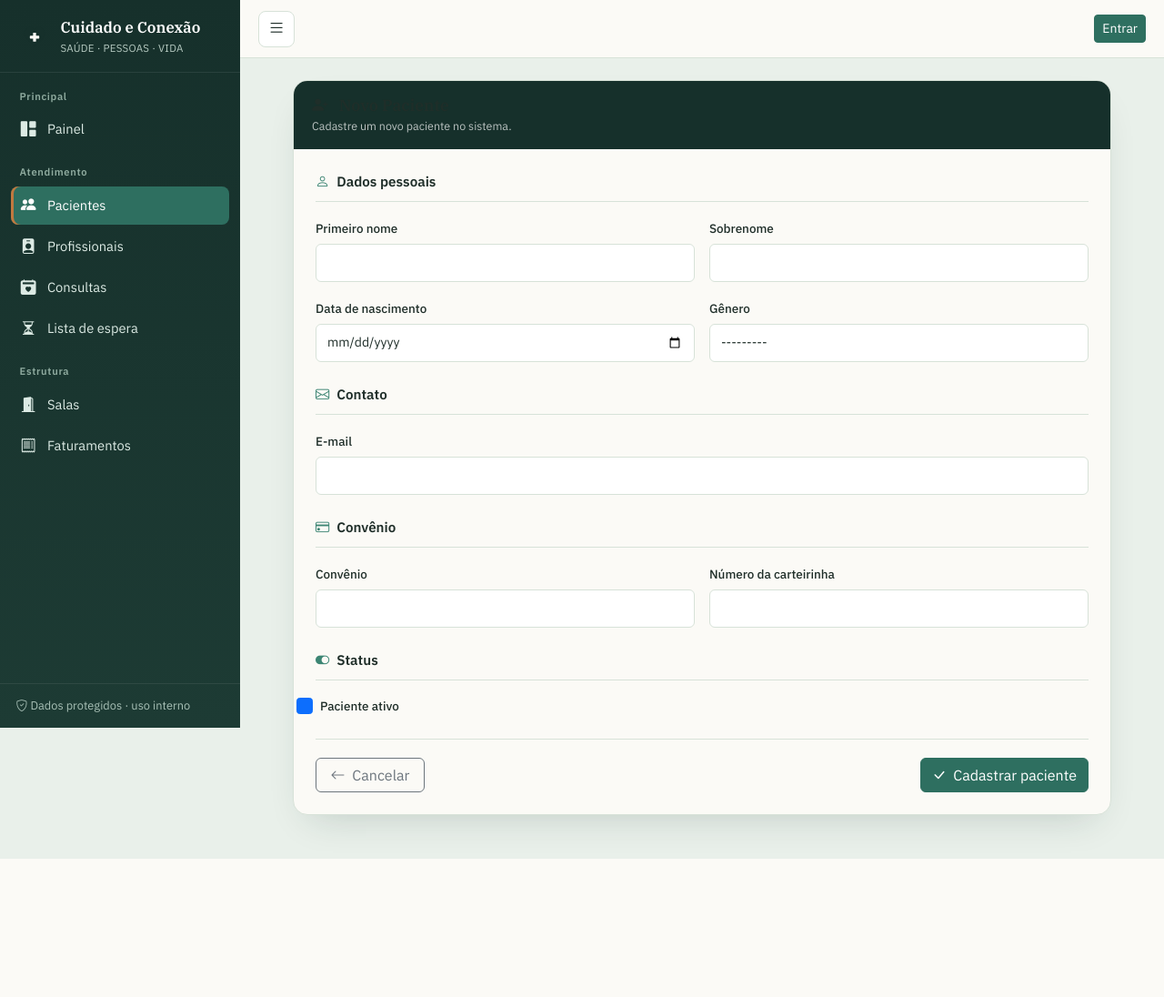
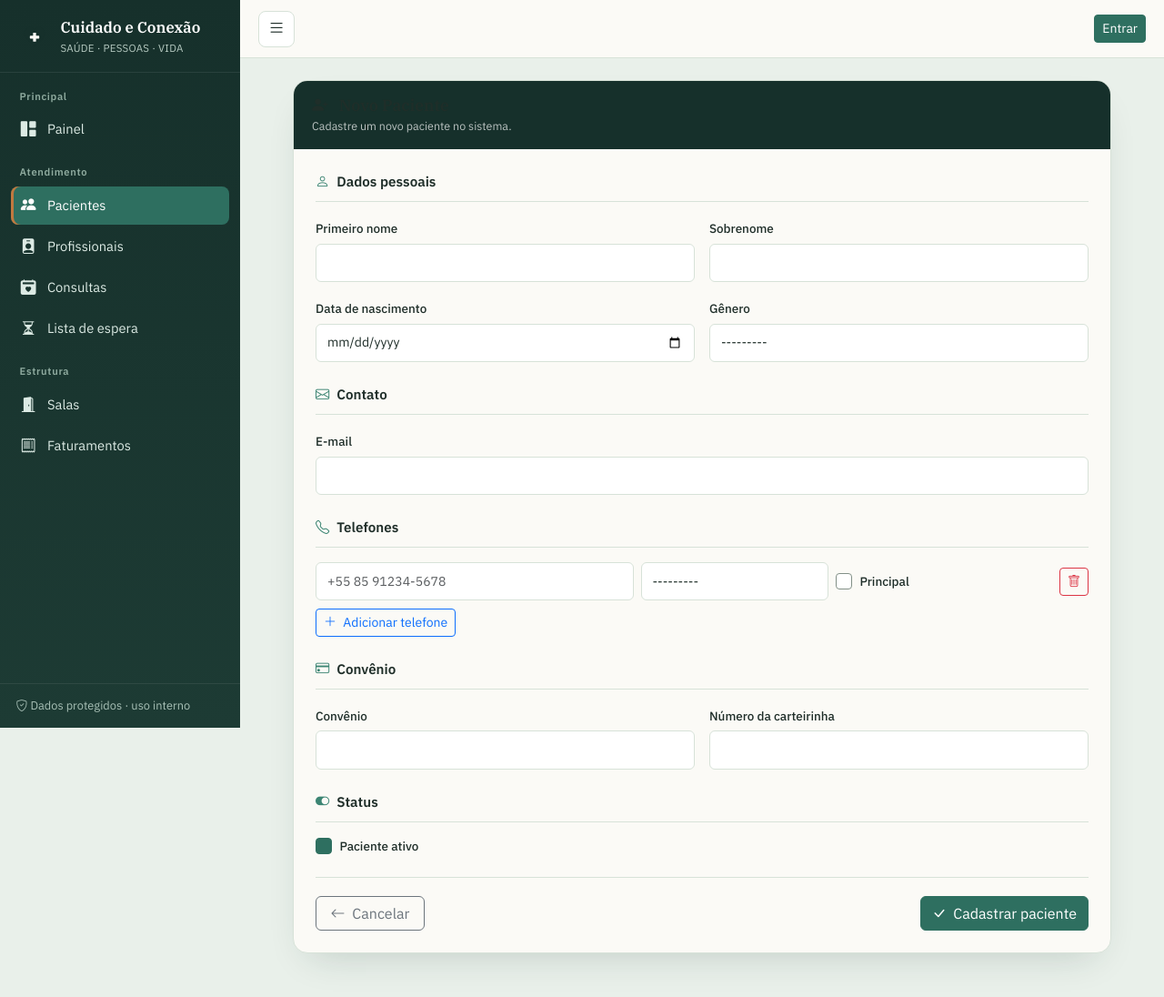
Before and after one commit to rubensrbr/cuidado_e_conexao, a Django app: page /pacientes/novo/ in a window 1280 px wide. Shown: the whole page at 91% size. Before the commit the page ends 944 px from the top, so only its background shows below. Run offline with Django 5.2, Linux system fonts and the light colour scheme.

Commit message:
paciente praticamente pronto

```diff
--- a/backend/src/apps/pacientes/forms.py
+++ b/backend/src/apps/pacientes/forms.py
@@ -2,6 +2,7 @@ from django import forms
 from django.utils import timezone
 
 from .models import Paciente, Prontuario
+from telefones.forms import TelefoneForm
 from telefones.models import Telefone
 
 
@@ -105,7 +106,8 @@ class ProntuarioForm(forms.ModelForm):
 TelefoneFormSet = forms.inlineformset_factory(
     Paciente,
     Telefone,
-    fields=["numero", "tipo", "principal"],
+    form=TelefoneForm,
+    fk_name="pacientes",
     extra=1,
     can_delete=True,
 )
--- /dev/null
+++ b/backend/src/apps/pacientes/templates/pacientes/_telefone_row.html
@@ -0,0 +1,32 @@
+{# Uma linha do formset de telefones (formulários existentes e empty_form). #}
+<div class="row g-2 align-items-start mb-2 telefone-row">
+    {% for hidden in f.hidden_fields %}{{ hidden }}{% endfor %}
+
+    <div class="col-md-5">
+        {{ f.numero }}
+        {% for error in f.numero.errors %}
+            <div class="field-error">{{ error }}</div>
+        {% endfor %}
+    </div>
+
+    <div class="col-md-3">
+        {{ f.tipo }}
+        {% for error in f.tipo.errors %}
+            <div class="field-error">{{ error }}</div>
+        {% endfor %}
+    </div>
+
+    <div class="col-md-2 telefone-cell">
+        <div class="form-check">
+            {{ f.principal }}
+            <label for="{{ f.principal.id_for_label }}">Principal</label>
+        </div>
+    </div>
+
+    <div class="col-md-2 telefone-cell end">
+        <span class="d-none">{{ f.DELETE }}</span>
+        <button type="button" class="btn btn-outline-danger btn-sm remove-telefone" title="Remover telefone">
+            <i class="bi bi-trash"></i>
+        </button>
+    </div>
+</div>
--- /dev/null
+++ b/backend/src/apps/pacientes/templates/pacientes/_telefones_formset.html
@@ -0,0 +1,54 @@
+{# Seção "Telefones" do formulário de paciente (inline formset dinâmico). #}
+<div class="form-section">
+
+    <div class="form-section-title">
+        <i class="bi bi-telephone"></i>
+        Telefones
+    </div>
+
+    {{ telefone_formset.management_form }}
+
+    {% if telefone_formset.non_form_errors %}
+        <div class="alert alert-danger">{{ telefone_formset.non_form_errors }}</div>
+    {% endif %}
+
+    <div id="telefone-list">
+        {% for f in telefone_formset %}
+            {% include "pacientes/_telefone_row.html" with f=f %}
+        {% endfor %}
+    </div>
+
+    {# Molde para novas linhas; __prefix__ é trocado pelo índice no JS. #}
+    <template id="telefone-empty">
+        {% include "pacientes/_telefone_row.html" with f=telefone_formset.empty_form %}
+    </template>
+
+    <button type="button" id="add-telefone" class="btn btn-outline-primary btn-sm">
+        <i class="bi bi-plus-lg me-1"></i>
+        Adicionar telefone
+    </button>
+
+</div>
+
+<script>
+    (function () {
+        var list = document.getElementById('telefone-list');
+        var total = document.getElementById('id_telefones-TOTAL_FORMS');
+        var template = document.getElementById('telefone-empty').innerHTML;
+
+        document.getElementById('add-telefone').addEventListener('click', function () {
+            var index = parseInt(total.value, 10);
+            list.insertAdjacentHTML('beforeend', template.replaceAll('__prefix__', index));
+            total.value = index + 1;
+        });
+
+        list.addEventListener('click', function (event) {
+            var button = event.target.closest('.remove-telefone');
+            if (!button) return;
+            var row = button.closest('.telefone-row');
+            // O Django ignora (e apaga, se já existir) formulários com DELETE marcado.
+            row.querySelector('input[name$="-DELETE"]').checked = true;
+            row.classList.add('d-none');
+        });
+    })();
+</script>
--- a/backend/src/apps/pacientes/templates/pacientes/paciente_form.html
+++ b/backend/src/apps/pacientes/templates/pacientes/paciente_form.html
@@ -288,6 +288,9 @@
 
                 </div>
 
+                <!-- Telefones -->
+                {% include "pacientes/_telefones_formset.html" %}
+
                 <!-- Convênio -->
                 <div class="form-section">
 
--- a/backend/src/apps/pacientes/views.py
+++ b/backend/src/apps/pacientes/views.py
@@ -1,3 +1,4 @@
+from django.db import transaction
 from django.shortcuts import redirect
 from django.urls import reverse_lazy
 from django.views.generic import (
@@ -26,55 +27,55 @@ class PacienteDetailView(DetailView):
     slug_url_kwarg = "uuid"
 
 
-class PacienteCreateView(CreateView):
+class PacienteFormsetMixin:
+    """Salva o paciente e seus telefones (inline formset) na mesma transação."""
+
     model = Paciente
+    form_class = PacienteForm
     template_name = "pacientes/paciente_form.html"
-    form_class = PacienteForm
     success_url = reverse_lazy("pacientes:paciente_list")
 
-
-class PacienteUpdateView(UpdateView):
-    model = Paciente
-    template_name = "pacientes/paciente_form.html"
-    fields = [
-        "primeiro_nome",
-        "sobrenome",
-        "data_nascimento",
-        "genero",
-        "email",
-        "convenio",
-        "numero_carteirinha",
-        "ativo",
-    ]
-    slug_field = "uuid"
-    slug_url_kwarg = "uuid"
-    success_url = reverse_lazy("pacientes:paciente_list")
+    def get_telefone_formset(self):
+        return TelefoneFormSet(
+            self.request.POST or None,
+            instance=self.object,  # None ao criar
+            prefix="telefones",
+        )
 
     def get_context_data(self, **kwargs):
         context = super().get_context_data(**kwargs)
-
-        if self.request.POST:
-            context["telefone_formset"] = TelefoneFormSet(
-                self.request.POST,
-                instance=self.object,
-            )
-        else:
-            context["telefone_formset"] = TelefoneFormSet(instance=self.object)
-
+        if "telefone_formset" not in context:
+            context["telefone_formset"] = self.get_telefone_formset()
         return context
 
     def form_valid(self, form):
-        context = self.get_context_data()
-        telefone_formset = context["telefone_formset"]
-
-        if telefone_formset.is_valid():
+        telefone_formset = self.get_telefone_formset()
+        if not telefone_formset.is_valid():
+            return self.render_to_response(
+                self.get_context_data(form=form, telefone_formset=telefone_formset)
+            )
+        with transaction.atomic():
             self.object = form.save()
             telefone_formset.instance = self.object
             telefone_formset.save()
+        return redirect(self.get_success_url())
 
-            return redirect(self.success_url)
+    def form_invalid(self, form):
+        # Mantém o que foi digitado nos telefones e mostra os erros deles também.
+        telefone_formset = self.get_telefone_formset()
+        telefone_formset.is_valid()
+        return self.render_to_response(
+            self.get_context_data(form=form, telefone_formset=telefone_formset)
+        )
 
-        return self.form_invalid(form)
+
+class PacienteCreateView(PacienteFormsetMixin, CreateView):
+    pass
+
+
+class PacienteUpdateView(PacienteFormsetMixin, UpdateView):
+    slug_field = "uuid"
+    slug_url_kwarg = "uuid"
 
 
 class PacienteDeleteView(DeleteView):
--- a/backend/src/apps/telefones/models.py
+++ b/backend/src/apps/telefones/models.py
@@ -29,17 +29,30 @@ class Telefone(BaseModel):
         on_delete=models.CASCADE,
         related_name="telefones",
         verbose_name="pacientes",
+        null=True,
+        blank=True,
     )
     profissionais = models.ForeignKey(
         "profissionais.Profissional",
         on_delete=models.CASCADE,
         related_name="profissionais",
         verbose_name="profissionais",
+        null=True,
+        blank=True,
     )
 
     class Meta:
         verbose_name = "Telefone"
         verbose_name_plural = "Telefones"
+        constraints = [
+            models.CheckConstraint(
+                condition=(
+                    models.Q(pacientes__isnull=False, profissionais__isnull=True)
+                    | models.Q(pacientes__isnull=True, profissionais__isnull=False)
+                ),
+                name="telefone_com_um_unico_dono",
+            )
+        ]
 
     def __str__(self):
         return f"{self.numero} ({self.get_tipo_display()})"
--- a/backend/src/static/css/base.css
+++ b/backend/src/static/css/base.css
@@ -680,3 +680,59 @@ a:hover {
   }
 
 }
+
+
+/* Checkbox placement fix.
+ * Bootstrap's `.form-check .form-check-input` floats the box and pulls it left
+ * with `margin-left: -1.5em`. The page-level `.form-check input { margin: 0 }`
+ * rules have lower specificity and lose, so the box ended up misplaced.
+ * This selector (3 classes) outranks both. */
+
+.form-check {
+  display: flex;
+  align-items: center;
+  gap: .5rem;
+  min-height: 0;
+  padding-left: 0;
+  margin-bottom: 0;
+}
+
+.form-check .form-check-input[type="checkbox"] {
+  float: none;
+  flex: 0 0 auto;
+  width: 1.15rem;
+  height: 1.15rem;
+  margin: 0;
+  padding: 0;
+  border: 1px solid var(--ink-400);
+  border-radius: .25rem;
+  background-color: #fff;
+  cursor: pointer;
+}
+
+.form-check .form-check-input[type="checkbox"]:checked {
+  background-color: var(--teal-600);
+  border-color: var(--teal-600);
+}
+
+.form-check .form-check-input[type="checkbox"]:focus {
+  border-color: var(--teal-500);
+  box-shadow: 0 0 0 .2rem rgba(46, 111, 96, .15);
+}
+
+.form-check .form-check-label,
+.form-check label {
+  margin: 0;
+  cursor: pointer;
+}
+
+/* Telefones formset: line up checkbox and trash button with the inputs. */
+.telefone-row .telefone-cell {
+  display: flex;
+  align-items: center;
+  min-height: 2.65rem;
+}
+
+.telefone-row .telefone-cell.end {
+  justify-content: flex-end;
+}
```
Also changed, not shown: backend/src/apps/pacientes/migrations/0002_alter_paciente_options_paciente_profissionais.py (added), backend/src/apps/telefones/migrations/0002_alter_telefone_pacientes_and_more.py (added), 1 other file.
